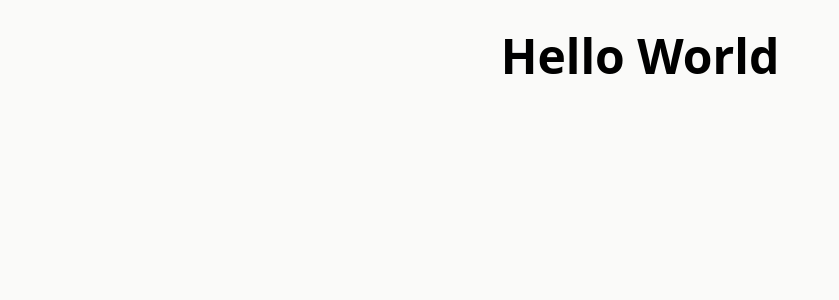
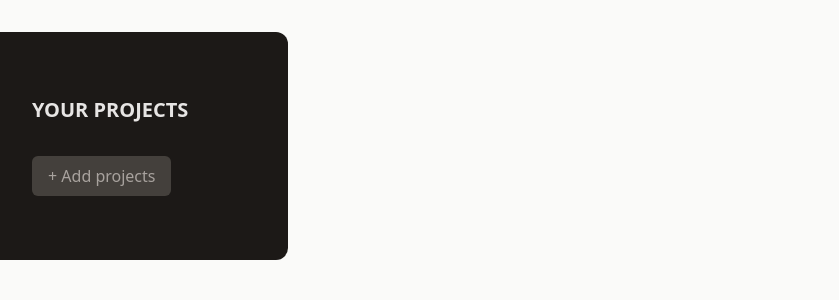
Before and after one commit to letStayFoolish/section-10-project-management-app, a React (Vite) app: page / in a window 1280 px wide. Shown: the top 300 px of the page, without its empty margins (0-839 px from the left). Built offline with nearby package versions, Linux system fonts and the light colour scheme.

Commit message:
feat: Add ProjectsSidebar component to App
Introduced a new `ProjectsSidebar` component to the application, enhancing the main view by embedding it as a sidebar. This change improves project navigation and gives users the ability to add new projects directly from the interface.

```diff
--- a/src/App.tsx
+++ b/src/App.tsx
@@ -1,8 +1,10 @@
+import ProjectsSidebar from "./components/ProjectsSidebar.tsx";
+
 function App() {
   return (
-    <>
-      <h1 className="my-8 text-center text-5xl font-bold">Hello World</h1>
-    </>
+    <main className="h-screen my-8">
+      <ProjectsSidebar />
+    </main>
   );
 }
 
--- /dev/null
+++ b/src/components/ProjectsSidebar.tsx
@@ -0,0 +1,19 @@
+import React from "react";
+
+const ProjectsSidebar: React.FC = () => {
+  return (
+    <aside className="w-1/3 px-8 py-16 bg-stone-900 text-stone-50 md:w-72 rounded-r-xl">
+      <h2 className="mb-8 font-bold uppercase md:text-xl text-stone-200">
+        Your Projects
+      </h2>
+      <div>
+        <button className="px-4 py-2 text-xs md:text-base rounded-md bg-stone-700 text-stone-400 hover:bg-stone-600 hover:text-stone-100">
+          + Add projects
+        </button>
+      </div>
+      <ul></ul>
+    </aside>
+  );
+};
+
+export default ProjectsSidebar;
```
